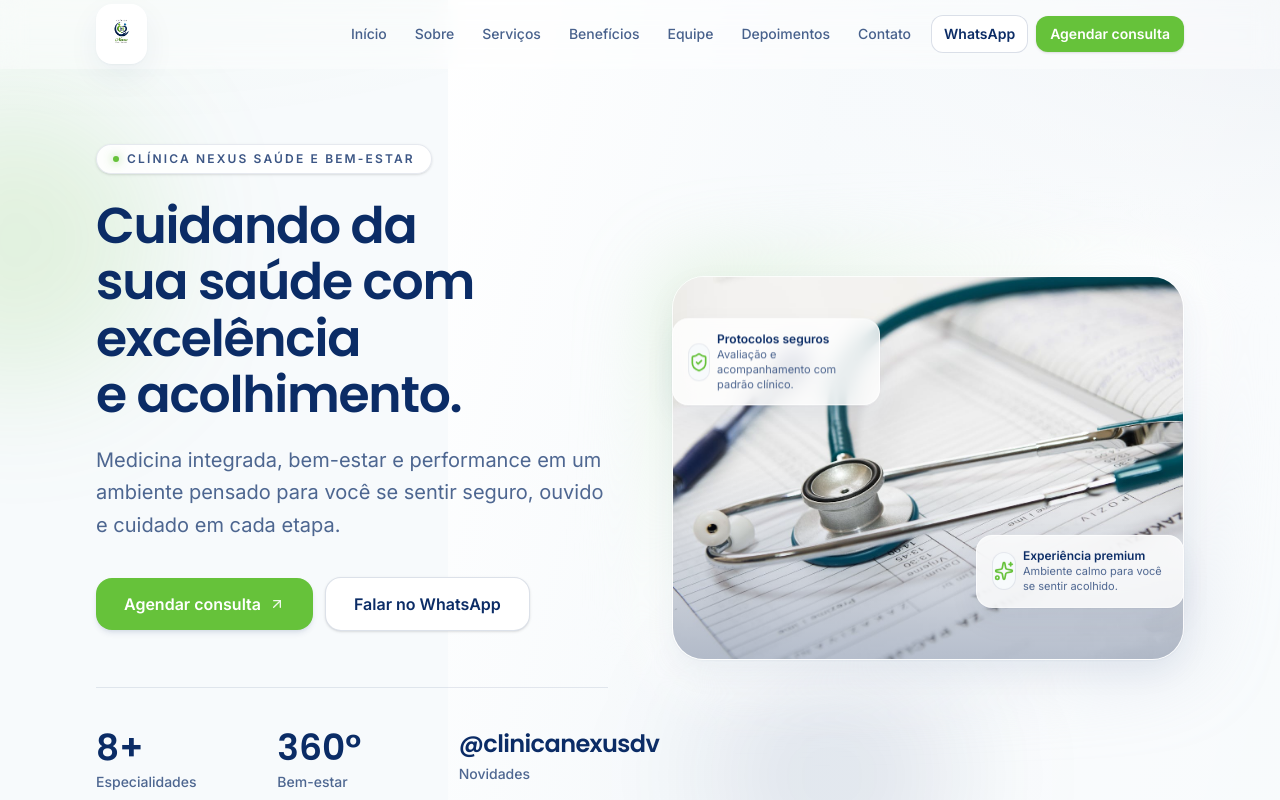
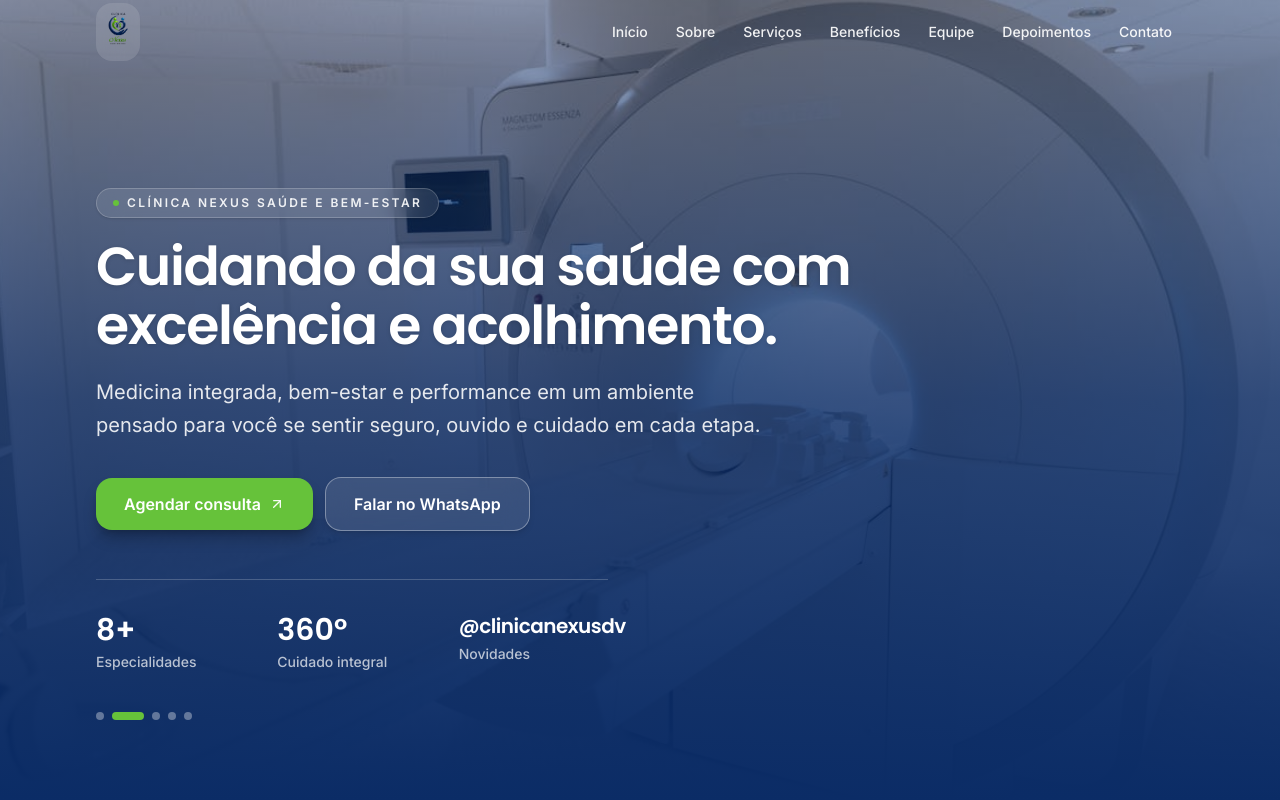
Before and after one commit to WallaceMamuth/clinicanexus, a React (Vite) app: page / in a window 1280 px wide. Shown: the top 800 px of the page. Built offline with nearby package versions, Linux system fonts and the light colour scheme.

Commit message:
atualização site novo

```diff
--- a/src/components/Header.jsx
+++ b/src/components/Header.jsx
@@ -14,13 +14,22 @@ const nav = [
 
 export default function Header() {
   const [open, setOpen] = useState(false);
-  const [scrolled, setScrolled] = useState(false);
+  const [scrollY, setScrollY] = useState(0);
+  const [vh, setVh] = useState(800);
 
   useEffect(() => {
-    const onScroll = () => setScrolled(window.scrollY > 8);
-    onScroll();
+    const onScroll = () => setScrollY(window.scrollY || 0);
+    const onResize = () => {
+      setVh(window.innerHeight);
+      onScroll();
+    };
+    onResize();
     window.addEventListener("scroll", onScroll, { passive: true });
-    return () => window.removeEventListener("scroll", onScroll);
+    window.addEventListener("resize", onResize, { passive: true });
+    return () => {
+      window.removeEventListener("scroll", onScroll);
+      window.removeEventListener("resize", onResize);
+    };
   }, []);
 
   useEffect(() => {
@@ -30,60 +39,52 @@ export default function Header() {
     };
   }, [open]);
 
+  /** Ainda sobre o hero fullscreen (conteúdo claro sobre imagem). */
+  const onHero = scrollY < vh * 0.88;
+  /** Barra elevada: blur / vidro após pequeno scroll. */
+  const elevated = scrollY > 12;
+  /** Logo + links: claro sobre o carrossel, escuro após sair do hero ou com barra sólida. */
+  const lightNav = !elevated || (elevated && onHero);
+
+  const shell =
+    elevated && onHero
+      ? "border-b border-white/15 bg-brand-navy/25 shadow-[0_8px_32px_rgb(0_0_0_0.12)] backdrop-blur-xl"
+      : elevated && !onHero
+        ? "border-b border-brand-navy/10 bg-brand-white/88 shadow-card backdrop-blur-xl"
+        : "border-b border-transparent bg-transparent";
+
+  const linkBase =
+    "rounded-xl px-2.5 py-1.5 text-[13px] font-medium transition xl:px-3 xl:text-sm";
+  const linkClass = lightNav
+    ? `${linkBase} text-white/92 hover:bg-white/12 hover:text-white`
+    : `${linkBase} text-brand-navy/80 hover:bg-brand-mist hover:text-brand-navy`;
+
+  const menuBtn = lightNav
+    ? "border-white/35 bg-white/12 text-white shadow-[inset_0_1px_0_rgb(255_255_255_0.12)] backdrop-blur-md hover:bg-white/18"
+    : "border-brand-navy/12 bg-brand-white text-brand-navy shadow-sm hover:bg-brand-mist";
+
   return (
-    <header
-      className={`fixed inset-x-0 top-0 z-50 transition-[background,box-shadow,backdrop-filter,border-color] duration-300 ${
-        scrolled
-          ? "border-b border-brand-navy/10 bg-brand-white/85 shadow-card backdrop-blur-xl"
-          : "border-b border-transparent bg-brand-white/40 backdrop-blur-md"
-      }`}
-    >
-      <div className="mx-auto flex h-16 max-w-6xl items-center justify-between gap-3 px-4 sm:h-[4.25rem] sm:gap-4 sm:px-6 lg:px-8">
+    <header className={`fixed inset-x-0 top-0 z-50 transition-[background,box-shadow,backdrop-filter,border-color] duration-500 ease-out ${shell}`}>
+      <div className="mx-auto flex h-16 max-w-6xl items-center justify-between gap-2 px-3 sm:gap-3 sm:px-5 lg:px-8">
         <a
           href="#inicio"
-          className="group flex min-w-0 max-w-[min(100%,16rem)] items-center gap-2 rounded-2xl outline-none ring-brand-green/30 focus-visible:ring-2 sm:max-w-none"
+          className="group flex min-w-0 max-w-[min(100%,14rem)] items-center rounded-2xl outline-none ring-white/0 focus-visible:ring-2 focus-visible:ring-brand-green sm:max-w-none"
         >
-          <Logo variant="header" />
+          <Logo variant="header" tone={lightNav ? "light" : "dark"} />
         </a>
 
         <nav className="hidden items-center gap-0.5 lg:flex xl:gap-1">
           {nav.map((item) => (
-            <a
-              key={item.href}
-              href={item.href}
-              className="rounded-xl px-2.5 py-2 text-[13px] font-medium text-brand-navy/75 transition hover:bg-brand-mist hover:text-brand-navy xl:px-3 xl:text-sm"
-            >
+            <a key={item.href} href={item.href} className={linkClass}>
               {item.label}
             </a>
           ))}
-          <a
-            href={clinic.whatsappUrl}
-            target="_blank"
-            rel="noopener noreferrer"
-            className="ml-1 rounded-xl border border-brand-navy/15 bg-brand-white px-3 py-2 text-[13px] font-semibold text-brand-navy transition hover:border-brand-green/40 hover:bg-brand-mist xl:text-sm"
-          >
-            WhatsApp
-          </a>
-          <a
-            href="#contato"
-            className="ml-1 inline-flex items-center rounded-xl bg-brand-green px-3.5 py-2 text-[13px] font-semibold text-brand-white shadow-sm transition hover:bg-brand-green/90 xl:text-sm"
-          >
-            Agendar consulta
-          </a>
         </nav>
 
-        <div className="flex items-center gap-2 lg:hidden">
-          <a
-            href={clinic.whatsappUrl}
-            target="_blank"
-            rel="noopener noreferrer"
-            className="hidden rounded-xl border border-brand-navy/12 px-3 py-2 text-xs font-semibold text-brand-navy sm:inline-flex"
-          >
-            WhatsApp
-          </a>
+        <div className="flex shrink-0 items-center lg:hidden">
           <button
             type="button"
-            className="inline-flex h-10 w-10 items-center justify-center rounded-xl border border-brand-navy/10 bg-brand-white text-brand-navy shadow-sm lg:hidden"
+            className={`inline-flex h-10 w-10 items-center justify-center rounded-xl ${menuBtn}`}
             aria-expanded={open}
             aria-label={open ? "Fechar menu" : "Abrir menu"}
             onClick={() => setOpen((v) => !v)}
@@ -110,7 +111,7 @@ export default function Header() {
       </div>
 
       <div
-        className={`fixed inset-0 top-16 z-[45] bg-brand-navy/45 transition-opacity sm:top-[4.25rem] lg:hidden ${
+        className={`fixed inset-0 top-16 z-[45] bg-brand-navy/50 transition-opacity lg:hidden ${
           open ? "opacity-100" : "pointer-events-none opacity-0"
         }`}
         aria-hidden
@@ -118,7 +119,7 @@ export default function Header() {
       />
 
       <div
-        className={`fixed inset-x-0 top-16 z-[46] max-h-[calc(100dvh-4rem)] border-b border-brand-navy/10 bg-brand-white shadow-card transition-[transform,opacity] duration-200 ease-out sm:top-[4.25rem] sm:max-h-[calc(100dvh-4.25rem)] lg:hidden ${
+        className={`fixed inset-x-0 top-16 z-[46] max-h-[calc(100dvh-4rem)] border-b border-brand-navy/10 bg-brand-white shadow-card transition-[transform,opacity] duration-200 ease-out lg:hidden ${
           open ? "translate-y-0 opacity-100" : "pointer-events-none -translate-y-2 opacity-0"
         }`}
         aria-hidden={!open}
@@ -135,15 +136,6 @@ export default function Header() {
             </a>
           ))}
           <a
-            href={clinic.whatsappUrl}
-            target="_blank"
-            rel="noopener noreferrer"
-            className="rounded-xl px-4 py-3 text-base font-medium text-brand-navy/85 hover:bg-brand-mist"
-            onClick={() => setOpen(false)}
-          >
-            WhatsApp
-          </a>
-          <a
             href={clinic.instagramUrl}
             target="_blank"
             rel="noopener noreferrer"
@@ -152,13 +144,6 @@ export default function Header() {
           >
             Instagram @{clinic.instagramHandle}
           </a>
-          <a
-            href="#contato"
-            className="mt-2 inline-flex items-center justify-center rounded-xl bg-brand-green px-4 py-3 text-base font-semibold text-brand-white"
-            onClick={() => setOpen(false)}
-          >
-            Agendar consulta
-          </a>
         </nav>
       </div>
     </header>
--- a/src/components/Hero.jsx
+++ b/src/components/Hero.jsx
@@ -1,177 +1,179 @@
-import { motion } from "framer-motion";
-import { ArrowUpRight, ShieldCheck, Sparkles } from "lucide-react";
+import { useEffect, useState } from "react";
+import { motion, useReducedMotion } from "framer-motion";
+import { ArrowUpRight } from "lucide-react";
 import { clinic } from "../data/clinic.js";
 
-const floatCard =
-  "rounded-2xl border border-brand-white/70 bg-brand-white/80 px-4 py-3 shadow-card backdrop-blur-md";
+const fadeEase = [0.45, 0, 0.55, 1];
+const SLIDE_MS = 5000;
 
 export default function Hero() {
+  const slides = clinic.heroSlides;
+  const reduceMotion = useReducedMotion();
+  const [index, setIndex] = useState(0);
+  const [paused, setPaused] = useState(false);
+
+  useEffect(() => {
+    if (reduceMotion || slides.length <= 1 || paused) return undefined;
+    const id = window.setInterval(() => {
+      setIndex((prev) => (prev + 1) % slides.length);
+    }, SLIDE_MS);
+    return () => window.clearInterval(id);
+  }, [reduceMotion, slides.length, paused]);
+
   return (
     <section
       id="inicio"
-      className="relative isolate overflow-hidden bg-page-mist pb-20 pt-28 sm:pb-24 sm:pt-32 lg:pb-28 lg:pt-36"
+      className="relative h-[100dvh] min-h-[100dvh] overflow-hidden bg-brand-navy"
+      onMouseEnter={() => setPaused(true)}
+      onMouseLeave={() => setPaused(false)}
     >
+      {/* Slides */}
+      <div className="absolute inset-0" aria-hidden>
+        {slides.map((slide, i) => (
+          <motion.div
+            key={slide.src}
+            className="absolute inset-0"
+            initial={false}
+            animate={{ opacity: i === index ? 1 : 0 }}
+            transition={{ duration: reduceMotion ? 0.35 : 1.15, ease: fadeEase }}
+            style={{ zIndex: i === index ? 1 : 0 }}
+          >
+            <motion.img
+              src={slide.src}
+              alt=""
+              width={1920}
+              height={1080}
+              className="h-full w-full object-cover"
+              decoding={i === 0 ? "sync" : "async"}
+              fetchPriority={i === 0 ? "high" : "low"}
+              initial={{ scale: 1 }}
+              animate={{
+                scale: reduceMotion ? 1 : i === index ? 1.06 : 1,
+              }}
+              transition={{
+                duration: reduceMotion ? 0 : i === index ? SLIDE_MS / 1000 : 0.45,
+                ease: "linear",
+              }}
+            />
+          </motion.div>
+        ))}
+      </div>
+
+      {/* Leitura + gradiente cinematográfico */}
       <div
-        className="pointer-events-none absolute inset-y-0 right-0 w-[min(100%,52rem)] bg-gradient-hero-overlay"
+        className="pointer-events-none absolute inset-0 z-[2] bg-linear-to-t from-brand-navy via-brand-navy/82 to-brand-navy/45"
         aria-hidden
       />
       <div
-        className="pointer-events-none absolute -left-32 top-24 h-72 w-72 rounded-full bg-brand-green/15 blur-3xl"
-        aria-hidden
-      />
-      <div
-        className="pointer-events-none absolute bottom-0 right-1/4 h-64 w-64 rounded-full bg-brand-navy/10 blur-3xl"
+        className="pointer-events-none absolute inset-0 z-[2] bg-[radial-gradient(ellipse_90%_70%_at_70%_20%,transparent_0%,rgb(11_44_102_0.55)_75%)]"
         aria-hidden
       />
 
-      <div className="relative mx-auto grid max-w-6xl items-center gap-12 px-4 sm:gap-14 sm:px-6 lg:grid-cols-2 lg:gap-16 lg:px-8">
-        <div>
+      {/* Conteúdo */}
+      <div className="relative z-[3] flex h-[100dvh] min-h-[100dvh] flex-col justify-end pb-12 pt-20 sm:pb-16 sm:pt-24 md:pb-20">
+        <div className="mx-auto w-full max-w-6xl px-4 sm:px-6 lg:px-8">
           <motion.p
-            initial={{ opacity: 0, y: 12 }}
+            initial={{ opacity: 0, y: 16 }}
             animate={{ opacity: 1, y: 0 }}
-            transition={{ duration: 0.5, ease: [0.22, 1, 0.36, 1] }}
-            className="inline-flex items-center gap-2 rounded-full border border-brand-navy/10 bg-brand-white/90 px-4 py-1.5 text-xs font-semibold uppercase tracking-[0.18em] text-brand-navy/80 shadow-sm"
+            transition={{ duration: 0.55, ease: [0.22, 1, 0.36, 1] }}
+            className="inline-flex max-w-full items-center gap-2 rounded-full border border-white/20 bg-white/10 px-4 py-1.5 text-xs font-semibold uppercase tracking-[0.2em] text-white/90 shadow-sm backdrop-blur-md"
           >
-            <span className="h-1.5 w-1.5 rounded-full bg-brand-green shadow-[0_0_10px_rgb(102_194_58/0.7)]" />
-            {clinic.brandLine}
+            <span className="h-1.5 w-1.5 shrink-0 rounded-full bg-brand-green shadow-[0_0_12px_rgb(102_194_58_0.85)]" />
+            <span className="truncate">{clinic.brandLine}</span>
           </motion.p>
 
           <motion.h1
-            initial={{ opacity: 0, y: 18 }}
+            initial={{ opacity: 0, y: 22 }}
             animate={{ opacity: 1, y: 0 }}
-            transition={{ duration: 0.55, delay: 0.06, ease: [0.22, 1, 0.36, 1] }}
-            className="mt-6 font-display text-4xl font-semibold leading-[1.12] tracking-tight text-brand-navy text-balance sm:text-5xl lg:text-[3.15rem]"
+            transition={{ duration: 0.6, delay: 0.05, ease: [0.22, 1, 0.36, 1] }}
+            className="mt-5 max-w-4xl font-display text-4xl font-semibold leading-[1.1] tracking-tight text-white text-balance drop-shadow-sm sm:text-5xl md:text-6xl lg:text-[3.35rem]"
           >
             {clinic.heroHeadline}
           </motion.h1>
 
           <motion.p
-            initial={{ opacity: 0, y: 16 }}
+            initial={{ opacity: 0, y: 20 }}
             animate={{ opacity: 1, y: 0 }}
-            transition={{ duration: 0.55, delay: 0.12, ease: [0.22, 1, 0.36, 1] }}
-            className="mt-5 max-w-xl text-lg leading-relaxed text-ink-muted sm:text-xl"
+            transition={{ duration: 0.6, delay: 0.1, ease: [0.22, 1, 0.36, 1] }}
+            className="mt-5 max-w-2xl text-lg leading-relaxed text-white/88 sm:text-xl"
           >
             {clinic.heroSubheadline}
           </motion.p>
 
           <motion.div
-            initial={{ opacity: 0, y: 14 }}
+            initial={{ opacity: 0, y: 18 }}
             animate={{ opacity: 1, y: 0 }}
-            transition={{ duration: 0.55, delay: 0.18, ease: [0.22, 1, 0.36, 1] }}
+            transition={{ duration: 0.6, delay: 0.16, ease: [0.22, 1, 0.36, 1] }}
             className="mt-9 flex flex-wrap items-center gap-3"
           >
             <a
               href="#contato"
-              className="inline-flex items-center justify-center gap-2 rounded-2xl bg-brand-green px-7 py-3.5 text-base font-semibold text-brand-white shadow-md shadow-brand-navy/10 transition hover:bg-brand-green/92 hover:shadow-lg"
+              className="inline-flex items-center justify-center gap-2 rounded-2xl bg-brand-green px-7 py-3.5 text-base font-semibold text-brand-white shadow-lg shadow-black/25 transition hover:bg-brand-green/92 hover:shadow-xl"
             >
               Agendar consulta
-              <ArrowUpRight className="h-4 w-4 opacity-90" aria-hidden />
+              <ArrowUpRight className="h-4 w-4 opacity-95" aria-hidden />
             </a>
             <a
               href={clinic.whatsappUrl}
               target="_blank"
               rel="noopener noreferrer"
-              className="inline-flex items-center justify-center rounded-2xl border border-brand-navy/14 bg-brand-white px-7 py-3.5 text-base font-semibold text-brand-navy shadow-sm transition hover:border-brand-green/35 hover:bg-brand-mist"
+              className="inline-flex items-center justify-center rounded-2xl border border-white/35 bg-white/10 px-7 py-3.5 text-base font-semibold text-white shadow-md backdrop-blur-md transition hover:border-white/55 hover:bg-white/16"
             >
               Falar no WhatsApp
             </a>
           </motion.div>
 
-          <dl className="mt-14 grid max-w-lg grid-cols-3 gap-6 border-t border-brand-navy/10 pt-10 sm:gap-8">
+          <motion.dl
+            initial={{ opacity: 0, y: 14 }}
+            animate={{ opacity: 1, y: 0 }}
+            transition={{ duration: 0.55, delay: 0.22, ease: [0.22, 1, 0.36, 1] }}
+            className="mt-12 grid max-w-lg grid-cols-3 gap-6 border-t border-white/20 pt-8 sm:gap-8"
+          >
             <div>
-              <dt className="sr-only">Serviços</dt>
+              <dt className="sr-only">Especialidades</dt>
               <dd>
-                <p className="font-display text-3xl font-semibold text-brand-navy sm:text-4xl">
-                  8+
-                </p>
-                <p className="mt-1 text-xs font-medium text-ink-muted sm:text-sm">
-                  Especialidades
-                </p>
+                <p className="font-display text-2xl font-semibold text-white sm:text-3xl">8+</p>
+                <p className="mt-1 text-xs font-medium text-white/70 sm:text-sm">Especialidades</p>
               </dd>
             </div>
             <div>
-              <dt className="sr-only">Cuidado</dt>
+              <dt className="sr-only">Bem-estar</dt>
               <dd>
-                <p className="font-display text-3xl font-semibold text-brand-navy sm:text-4xl">
-                  360°
-                </p>
-                <p className="mt-1 text-xs font-medium text-ink-muted sm:text-sm">
-                  Bem-estar
-                </p>
+                <p className="font-display text-2xl font-semibold text-white sm:text-3xl">360°</p>
+                <p className="mt-1 text-xs font-medium text-white/70 sm:text-sm">Cuidado integral</p>
               </dd>
             </div>
             <div>
-              <dt className="sr-only">Rede social</dt>
+              <dt className="sr-only">Instagram</dt>
               <dd>
-                <p className="font-display text-xl font-semibold tracking-tight text-brand-navy sm:text-2xl">
+                <p className="font-display text-lg font-semibold tracking-tight text-white sm:text-xl">
                   @{clinic.instagramHandle}
                 </p>
-                <p className="mt-1 text-xs font-medium text-ink-muted sm:text-sm">
-                  Novidades
-                </p>
+                <p className="mt-1 text-xs font-medium text-white/70 sm:text-sm">Novidades</p>
               </dd>
             </div>
-          </dl>
-        </div>
+          </motion.dl>
 
-        <div className="relative mx-auto w-full max-w-lg lg:mx-0 lg:max-w-none">
-          <div className="absolute -inset-3 rounded-[2rem] bg-linear-to-br from-brand-green/20 via-brand-white to-brand-navy/10 blur-2xl" />
-          <motion.div
-            initial={{ opacity: 0, scale: 0.97 }}
-            animate={{ opacity: 1, scale: 1 }}
-            transition={{ duration: 0.65, delay: 0.15, ease: [0.22, 1, 0.36, 1] }}
-            className="relative overflow-hidden rounded-[2rem] border border-brand-white/80 shadow-card ring-1 ring-brand-navy/8"
+          {/* Indicadores */}
+          <div
+            className="mt-10 flex items-center gap-2"
+            role="tablist"
+            aria-label="Slides do banner"
           >
-            <img
-              src={clinic.heroImage}
-              alt=""
-              width={900}
-              height={700}
-              className="aspect-[5/4] w-full object-cover sm:aspect-[4/3]"
-              decoding="async"
-              fetchPriority="high"
-            />
-            <div
-              className="pointer-events-none absolute inset-0 bg-linear-to-t from-brand-navy/25 via-transparent to-transparent"
-              aria-hidden
-            />
-          </motion.div>
-
-          <motion.div
-            className={`absolute -left-2 top-[12%] sm:left-0 ${floatCard} max-w-[11rem] sm:max-w-[13rem]`}
-            animate={{ y: [0, -7, 0] }}
-            transition={{ duration: 5.5, repeat: Infinity, ease: "easeInOut" }}
-          >
-            <div className="flex items-center gap-2">
-              <span className="flex h-9 w-9 items-center justify-center rounded-xl bg-brand-mist text-brand-green ring-1 ring-brand-navy/8">
-                <ShieldCheck className="h-5 w-5" aria-hidden />
-              </span>
-              <div>
-                <p className="text-xs font-semibold text-brand-navy">Protocolos seguros</p>
-                <p className="text-[11px] leading-snug text-ink-muted">
-                  Avaliação e acompanhamento com padrão clínico.
-                </p>
-              </div>
-            </div>
-          </motion.div>
-
-          <motion.div
-            className={`absolute -right-1 bottom-[14%] sm:right-0 ${floatCard} max-w-[11rem] sm:max-w-[13rem]`}
-            animate={{ y: [0, 8, 0] }}
-            transition={{ duration: 6.2, repeat: Infinity, ease: "easeInOut" }}
-          >
-            <div className="flex items-center gap-2">
-              <span className="flex h-9 w-9 items-center justify-center rounded-xl bg-brand-mist text-brand-navy ring-1 ring-brand-navy/8">
-                <Sparkles className="h-5 w-5 text-brand-green" aria-hidden />
-              </span>
-              <div>
-                <p className="text-xs font-semibold text-brand-navy">Experiência premium</p>
-                <p className="text-[11px] leading-snug text-ink-muted">
-                  Ambiente calmo para você se sentir acolhido.
-                </p>
-              </div>
-            </div>
-          </motion.div>
+            {slides.map((_, i) => (
+              <button
+                key={`hero-dot-${i}`}
+                type="button"
+                role="tab"
+                aria-selected={i === index}
+                aria-label={`Slide ${i + 1}`}
+                className={`h-2 rounded-full transition-all duration-300 ${
+                  i === index ? "w-8 bg-brand-green shadow-[0_0_12px_rgb(102_194_58_0.5)]" : "w-2 bg-white/35 hover:bg-white/55"
+                }`}
+                onClick={() => setIndex(i)}
+              />
+            ))}
+          </div>
         </div>
       </div>
     </section>
--- a/src/components/Logo.jsx
+++ b/src/components/Logo.jsx
@@ -1,25 +1,32 @@
 import { clinic, logoUrl } from "../data/clinic.js";
 
-export default function Logo({ variant = "header" }) {
-  const box =
-    variant === "header"
-      ? "rounded-2xl px-2.5 py-2 sm:px-3 sm:py-2.5"
-      : "rounded-2xl px-2.5 py-2";
-  const img =
-    variant === "header"
-      ? "h-9 w-auto max-h-10 object-contain object-left sm:h-10 sm:max-h-11"
+/**
+ * @param {"header" | "footer"} variant
+ * @param {"light" | "dark"} tone — light: sobre hero escuro (vidro claro + sombra no logo)
+ */
+export default function Logo({ variant = "header", tone = "dark" }) {
+  const light = tone === "light";
+
+  const box = light
+    ? "rounded-2xl px-1 py-0.5 ring-1 ring-white/40 bg-white/12 backdrop-blur-md shadow-[0_4px_24px_rgb(0_0_0_0.2)]"
+    : variant === "header"
+      ? "rounded-2xl px-2 py-1 ring-1 ring-brand-navy/10 bg-brand-white shadow-card"
+      : "rounded-2xl px-2 py-1.5 ring-1 ring-brand-navy/10 bg-brand-white shadow-card";
+
+  const img = light
+    ? "h-[50px] w-auto max-h-[52px] object-contain object-left sm:h-[54px] sm:max-h-[54px] drop-shadow-[0_2px_14px_rgb(0_0_0_0.45)]"
+    : variant === "header"
+      ? "h-10 w-auto max-h-[42px] object-contain object-left sm:h-11 sm:max-h-[44px]"
       : "h-9 w-auto max-h-10 object-contain object-left sm:h-10";
 
   return (
-    <span
-      className={`inline-flex shrink-0 items-center justify-center bg-brand-white shadow-card ring-1 ring-brand-navy/10 ${box}`}
-    >
+    <span className={`inline-flex shrink-0 items-center justify-center ${box}`}>
       <img
         src={logoUrl}
-        alt={`${clinic.brandLine}`}
+        alt={clinic.brandLine}
         className={img}
-        width={180}
-        height={60}
+        width={220}
+        height={72}
         decoding="async"
         fetchPriority={variant === "header" ? "high" : "auto"}
       />
--- a/src/data/clinic.js
+++ b/src/data/clinic.js
@@ -27,7 +27,14 @@ export const clinic = {
   heroHeadline: "Cuidando da sua saúde com excelência e acolhimento.",
   heroSubheadline:
     "Medicina integrada, bem-estar e performance em um ambiente pensado para você se sentir seguro, ouvido e cuidado em cada etapa.",
-  heroImage: asset("hero-main.jpg"),
+  /** Slides do hero fullscreen (troca automática). */
+  heroSlides: [
+    { src: asset("hero-main.jpg"), alt: "Atendimento clínico" },
+    { src: asset("about-space.jpg"), alt: "Ambiente da clínica" },
+    { src: asset("services/clinico-geral.jpg"), alt: "Cuidado clínico" },
+    { src: asset("services/fisioterapia.jpg"), alt: "Reabilitação e movimento" },
+    { src: asset("services/estetica.jpg"), alt: "Estética e bem-estar" },
+  ],
   aboutImage: asset("about-space.jpg"),
   about: {
     eyebrow: "Nossa história",
```
